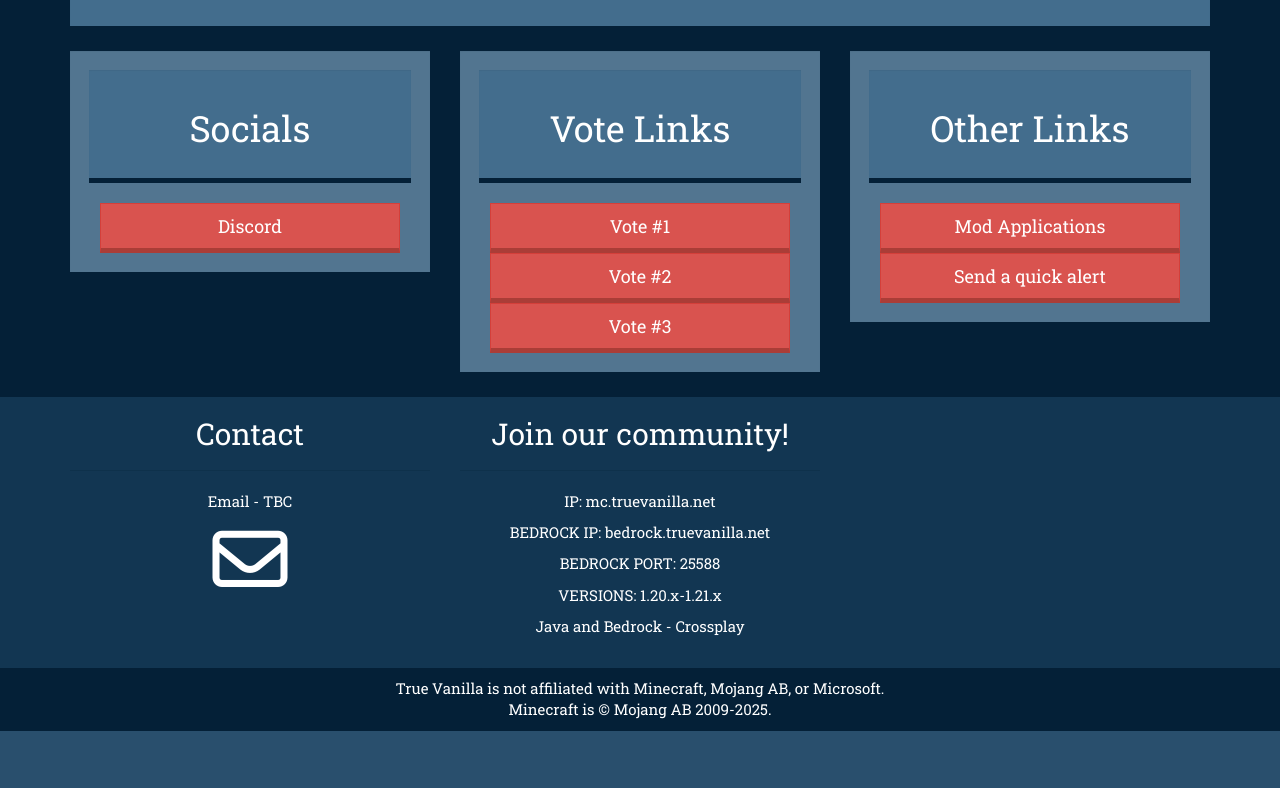
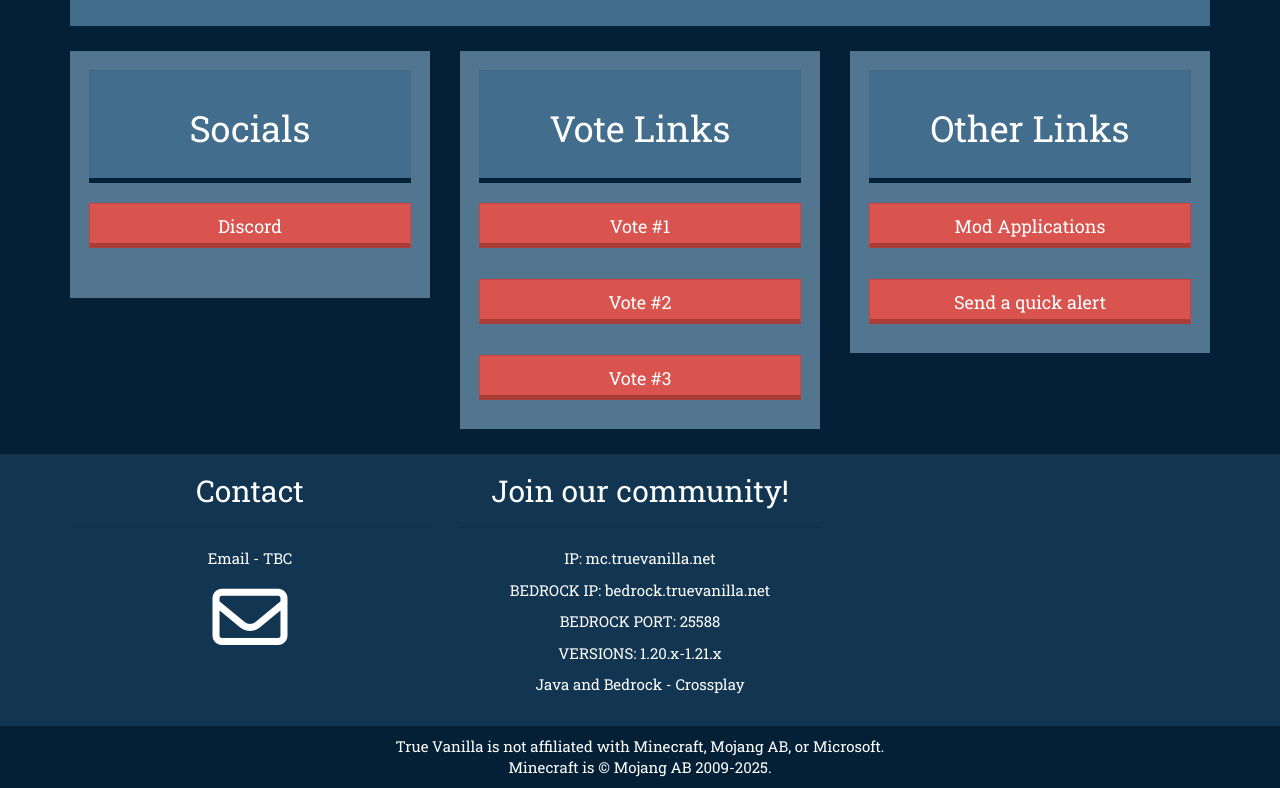
Before and after one commit to truevanillamc/truevanillamc.github.io, a plain HTML site: page index.html in a window 1280 px wide. Shown: the part 2644-3432 px from the top of the page. Before the commit the page ends 3375 px from the top, so only its background shows below. Drawn offline with Linux system fonts and the light colour scheme.

Commit message:
Update styles.css

```diff
--- a/css/styles.css
+++ b/css/styles.css
@@ -132,10 +132,12 @@ body {
 }
 
 .vote-button .btn-danger {
-    padding: 10px 20px;
-    width: 100%;
-    max-width: 300px;
-    margin: auto;
+    padding-right: 100px;
+    padding-left: 100px;
+    padding-bottom: 5px;
+    max-width: 100%;
+    display: flex;
+    justify-content: center;
 }
 
 hr {
```
